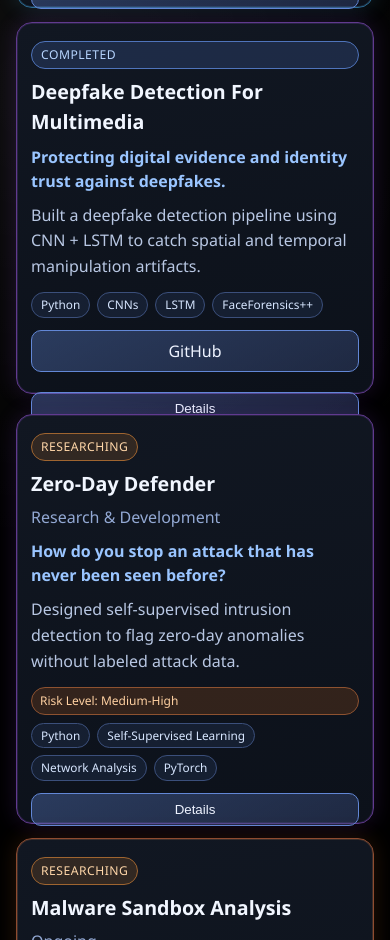
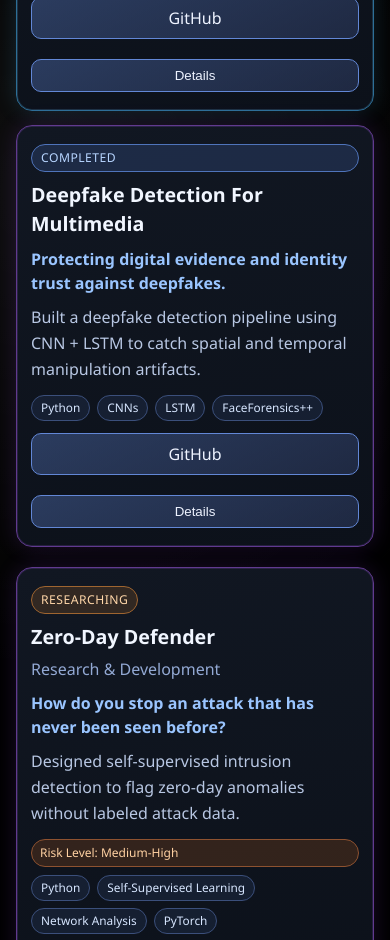
Before and after one commit to payal-315/Portfolio, a React (Vite) app in the folder my-portfolio/: page /projects in a window 390 px wide. Shown: the part 1060-2000 px from the top of the page. Built offline with nearby package versions, Linux system fonts and the light colour scheme.

Commit message:
Refine mobile hero and project layout

```diff
--- a/my-portfolio/src/App.css
+++ b/my-portfolio/src/App.css
@@ -1397,7 +1397,7 @@ main {
     clip-path: inset(50% 20% 0 20% round 16px);
   }
   100% {
-    transform: translateX(-96%) translateY(0) scale(1);
+    transform: translateX(-108%) translateY(0) scale(1);
     clip-path: inset(0 0 0 0 round 20px);
     opacity: 1;
   }
@@ -1625,7 +1625,7 @@ main {
   }
 
   .speech-cloud-copy {
-    inset: 15% 11% 25% 24%;
+    inset: 16% 12% 28% 24%;
   }
 
   .speech-cloud p {
@@ -1820,6 +1820,10 @@ main {
     line-height: 1.16;
   }
 
+  .line-c {
+    display: none;
+  }
+
   .girl {
     bottom: 20px;
     width: min(176px, 48vw);
@@ -1827,12 +1831,41 @@ main {
 
   .project-card,
   .project-card-inner {
-    min-height: 372px;
+    min-height: auto;
   }
 
   .research-card-extended,
   .research-card-extended .project-card-inner {
-    min-height: 410px;
+    min-height: auto;
+  }
+
+  .project-card.is-flipped .project-card-inner {
+    transform: none;
+  }
+
+  .project-card-inner {
+    height: auto;
+  }
+
+  .project-front,
+  .project-back {
+    position: relative;
+    inset: auto;
+    min-height: 100%;
+    backface-visibility: visible;
+  }
+
+  .project-back {
+    display: none;
+    transform: none;
+  }
+
+  .project-card.is-flipped .project-front {
+    display: none;
+  }
+
+  .project-card.is-flipped .project-back {
+    display: grid;
   }
 
   .project-actions {
```
